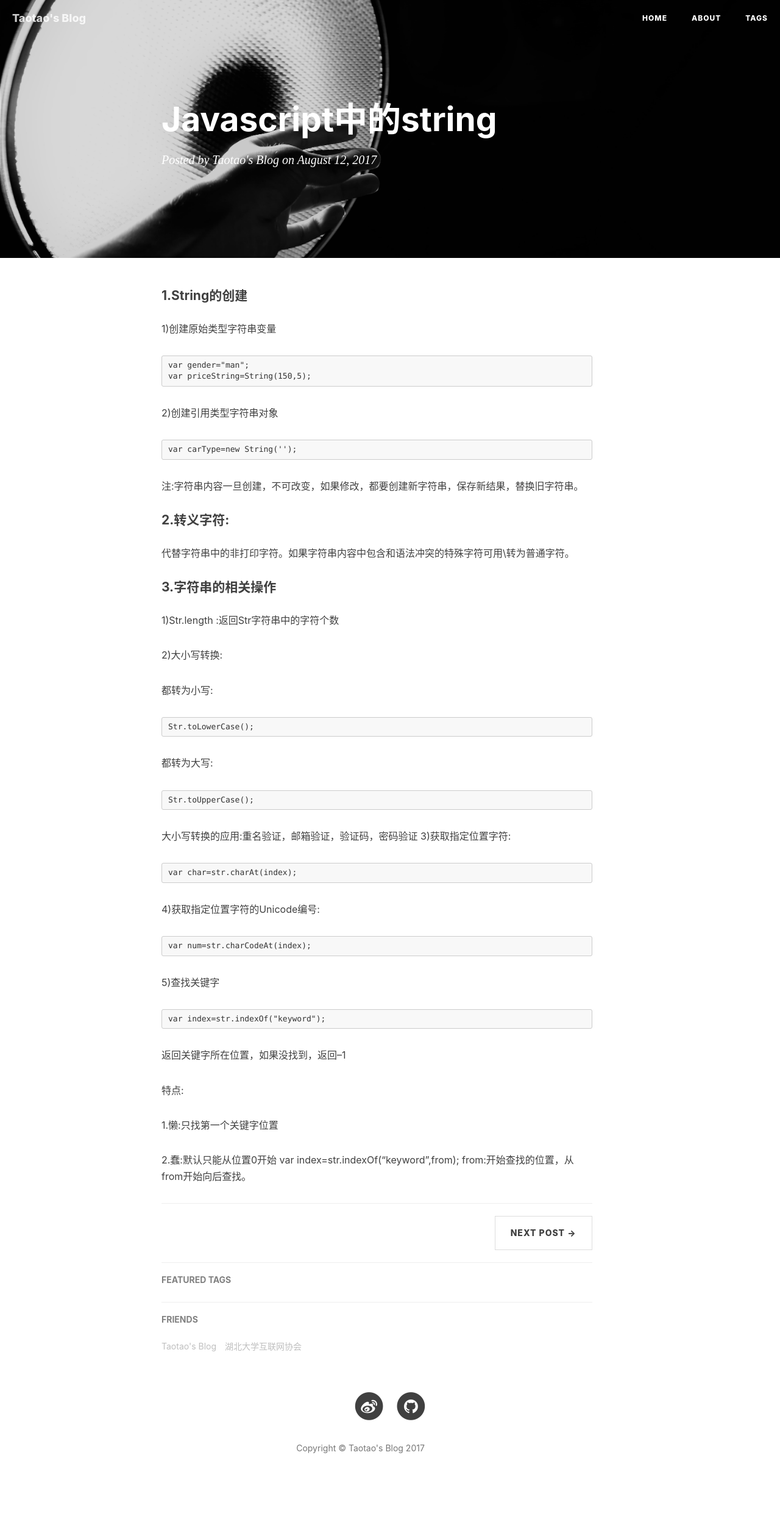
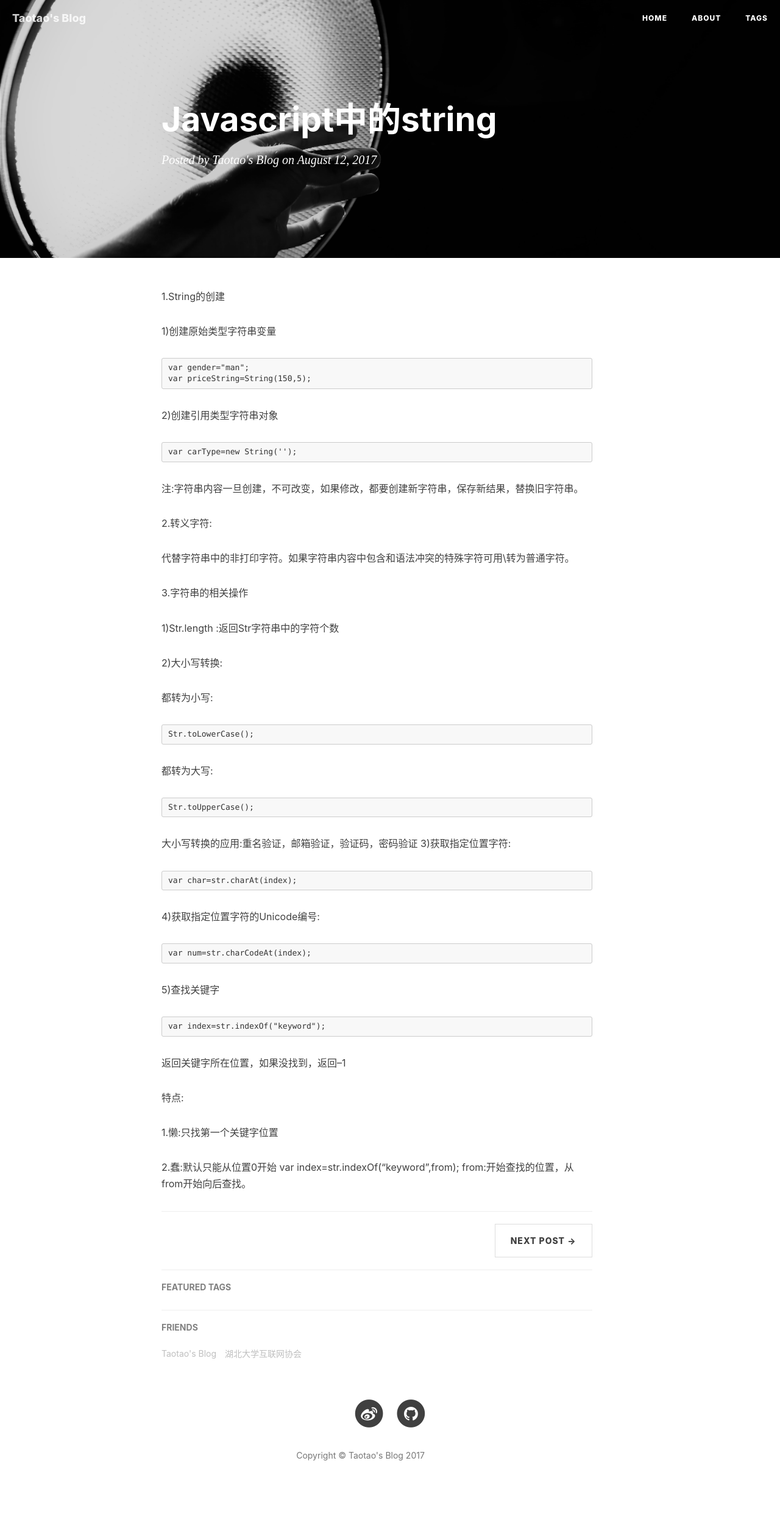
Before and after one commit to Xutaotaotao/Xutaotaotao.github.io, a Jekyll site: the page built from _posts/2017-8-12-JavaScript中的string.markdown, in a window 1280 px wide. Shown: the whole page at 61% size. Built offline with Jekyll 4.4.1, drawn with Linux system fonts in a browser that asks for light colours; our own code applies the rules of GitHub Pages for plain Markdown files; comment, search, counter and statistics services are not loaded; grey boxes are pictures that could not be loaded.

Commit message:
Signed-off-by: xutaotaotao <xutaotao1108@outlook.com>

```diff
--- a/_posts/2017-8-12-JavaScript中的string.markdown
+++ b/_posts/2017-8-12-JavaScript中的string.markdown
@@ -1,4 +1,5 @@
-#### 1.String的创建
+1.String的创建
+
 1)创建原始类型字符串变量
 
     var gender="man";
@@ -10,10 +11,11 @@
 
 注:字符串内容一旦创建，不可改变，如果修改，都要创建新字符串，保存新结果，替换旧字符串。
 
-#### 2.转义字符:
+2.转义字符:
+
 代替字符串中的非打印字符。如果字符串内容中包含和语法冲突的特殊字符可用\转为普通字符。
 
-#### 3.字符串的相关操作
+3.字符串的相关操作
 
 1)Str.length :返回Str字符串中的字符个数
 
```
